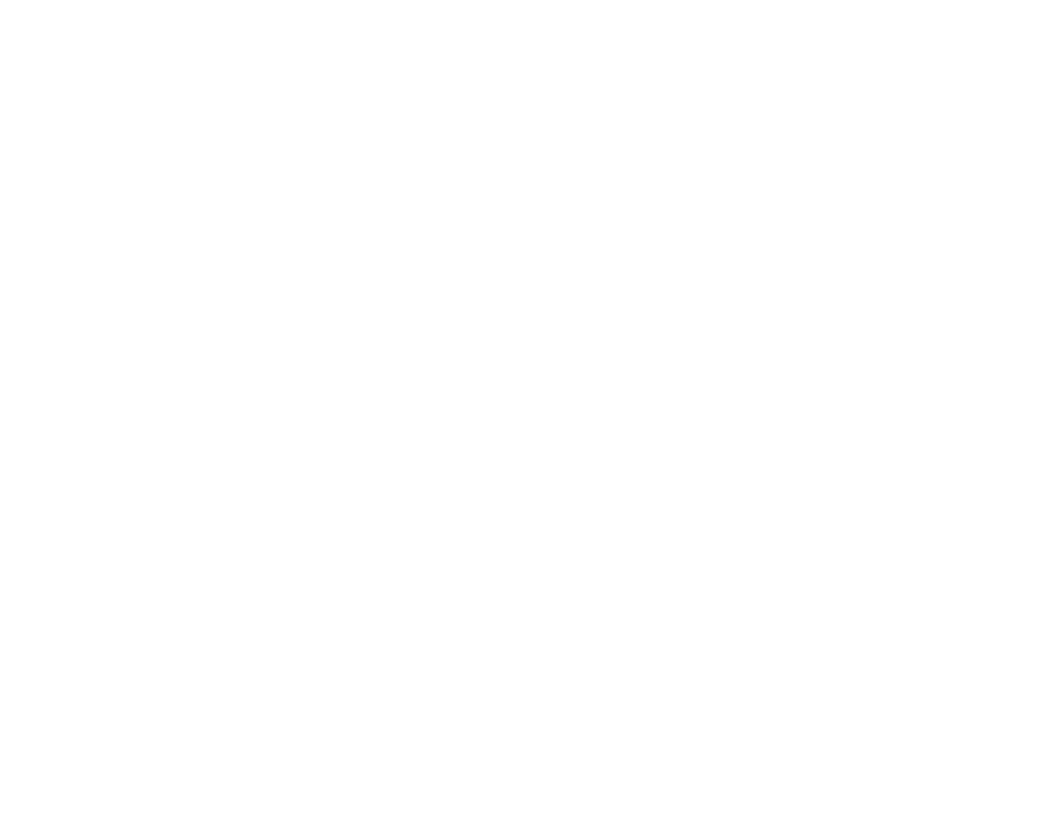
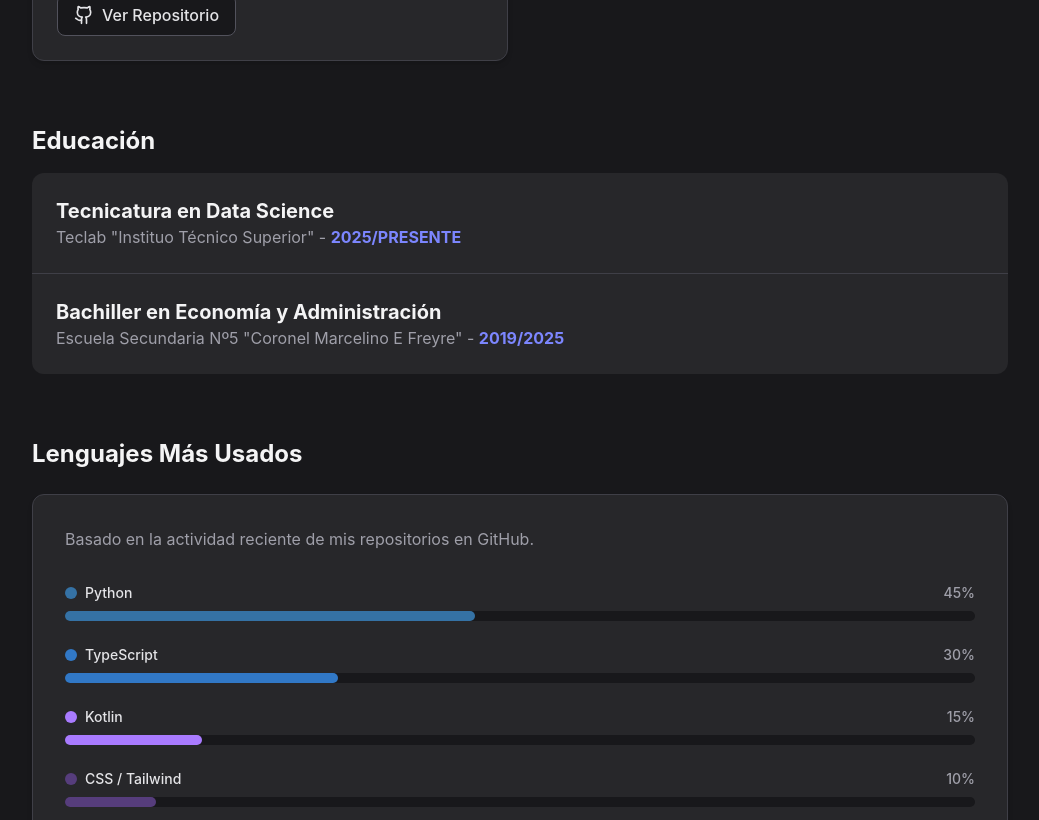
Before and after one commit to MasitasIA/Portafolio-React-MasitasIA, a React (Vite) app: page / in a window 1280 px wide. Shown: the part 1980-2800 px from the top of the page, without its empty margins (120-1159 px from the left). Before the commit the page ends 1913 px from the top, so only its background shows below. Built offline with nearby package versions, Linux system fonts and the light colour scheme.

Commit message:
Agregando Footer, Educación y Stats (#4)

```diff
--- a/src/App.tsx
+++ b/src/App.tsx
@@ -28,6 +28,7 @@
             <a href="#sobre-mi" className="hover:text-indigo-400 transition-colors">Sobre Mí</a>
             <a href="#skills" className="hover:text-indigo-400 transition-colors">Habilidades</a>
             <a href="#proyectos" className="hover:text-indigo-400 transition-colors">Proyectos</a>
+            <a href="#educacion" className="hover:text-indigo-400 transition-colors">Educación</a>
           </nav>
 
           <button
@@ -44,6 +45,7 @@
             <a href="#sobre-mi" onClick={closeMenu} className="text-xl font-medium text-zinc-300 hover:text-indigo-400 transition-colors">Sobre Mí</a>
             <a href="#skills" onClick={closeMenu} className="text-xl font-medium text-zinc-300 hover:text-indigo-400 transition-colors">SKILLS</a>
             <a href="#proyectos" onClick={closeMenu} className="text-xl font-medium text-zinc-300 hover:text-indigo-400 transition-colors">Proyectos</a>
+            <a href="#educacion" onClick={closeMenu} className="text-xl font-medium text-zinc-300 hover:text-indigo-400 transition-colors">Educación</a>
           </nav>
         )}
 
@@ -206,7 +208,7 @@
 
             {/* Proyecto 3: Portafolio Personal */}
             <div className="bg-zinc-800 rounded-xl shadow-md border border-zinc-700 overflow-hidden flex flex-col hover:border-zinc-500 transition-colors group">
-              <div className="w-full h-48 bg-zinc-900 overflow-hidden relative p-0 flex items-center justify-center">
+              <div className="w-full h-100 bg-zinc-900 overflow-hidden relative flex items-center justify-center">
                 <img
                   src="/PORTADA.png"
                   alt="Portafolio Personal / MasitasIA"
@@ -233,11 +235,99 @@
             </div>
 
           </div>
+        </section>
 
+        {/* SECCIÓN: EDUCACIÓN */}
+        <section id="educacion" className="scroll-mt-32">
+          <h2 className="text-2xl font-bold mb-4 text-zinc-100">Educación</h2>
+            <div className='bg-zinc-800 rounded-xl'>
+              <div className='p-6 border-b border-zinc-700'>
+                <h3 className='text-xl font-bold text-zinc-100'>Tecnicatura en Data Science</h3>
+                <p className='text-zinc-400'>Teclab "Instituo Técnico Superior" - <b><span className="text-indigo-400">2025/PRESENTE</span></b></p>
+              </div>
+              <div className='p-6'>
+                <h3 className='text-xl font-bold text-zinc-100'>Bachiller en Economía y Administración</h3>
+                <p className='text-zinc-400'>Escuela Secundaria Nº5 "Coronel Marcelino E Freyre" - <b><span className="text-indigo-400">2019/2025</span></b></p>
+              </div>
+            </div>
+        </section>
+
+{/* SECCIÓN: ESTADÍSTICAS MANUALES */}
+        <section id="estadisticas" className="scroll-mt-32">
+          <h2 className="text-2xl font-bold mb-6 text-zinc-100">Lenguajes Más Usados</h2>
+
+          <div className="bg-zinc-800 rounded-xl shadow-md border border-zinc-700 p-8 hover:border-zinc-500 transition-colors">
+
+            <p className="text-zinc-400 mb-8 text-justify">
+              Basado en la actividad reciente de mis repositorios en GitHub.
+            </p>
+
+            <div className="flex flex-col gap-6">
+
+              {/* Barra 1: Python */}
+              <div>
+                <div className="flex justify-between text-sm font-medium mb-2">
+                  <span className="text-zinc-200 flex items-center gap-2">
+                    <span className="w-3 h-3 rounded-full bg-[#3572A5]"></span> Python
+                  </span>
+                  <span className="text-zinc-400">45%</span>
+                </div>
+                <div className="w-full bg-zinc-900 rounded-full h-2.5">
+                  <div className="bg-[#3572A5] h-2.5 rounded-full" style={{ width: '45%' }}></div>
+                </div>
+              </div>
+
+              {/* Barra 2: TypeScript */}
+              <div>
+                <div className="flex justify-between text-sm font-medium mb-2">
+                  <span className="text-zinc-200 flex items-center gap-2">
+                    <span className="w-3 h-3 rounded-full bg-[#3178C6]"></span> TypeScript
+                  </span>
+                  <span className="text-zinc-400">30%</span>
+                </div>
+                <div className="w-full bg-zinc-900 rounded-full h-2.5">
+                  <div className="bg-[#3178C6] h-2.5 rounded-full" style={{ width: '30%' }}></div>
+                </div>
+              </div>
+
+              {/* Barra 3: Kotlin */}
+              <div>
+                <div className="flex justify-between text-sm font-medium mb-2">
+                  <span className="text-zinc-200 flex items-center gap-2">
+                    <span className="w-3 h-3 rounded-full bg-[#A97BFF]"></span> Kotlin
+                  </span>
+                  <span className="text-zinc-400">15%</span>
+                </div>
+                <div className="w-full bg-zinc-900 rounded-full h-2.5">
+                  <div className="bg-[#A97BFF] h-2.5 rounded-full" style={{ width: '15%' }}></div>
+                </div>
+              </div>
+
+              {/* Barra 4: CSS */}
+              <div>
+                <div className="flex justify-between text-sm font-medium mb-2">
+                  <span className="text-zinc-200 flex items-center gap-2">
+                    <span className="w-3 h-3 rounded-full bg-[#563D7C]"></span> CSS / Tailwind
+                  </span>
+                  <span className="text-zinc-400">10%</span>
+                </div>
+                <div className="w-full bg-zinc-900 rounded-full h-2.5">
+                  <div className="bg-[#563D7C] h-2.5 rounded-full" style={{ width: '10%' }}></div>
+                </div>
+              </div>
+
+            </div>
+
+          </div>
         </section>
 
       </main>
 
+      {/* FOOTER */}
+      <footer className="bg-zinc-950 text-center py-6 border-t border-zinc-800">
+        <p className="text-sm text-zinc-500">&copy; 2026 Nereo Schmidt. Puedes modificar libremente esta web para uso personal o comercial.</p>
+      </footer>
+
     </div>
   )
 }
```
Also changed, not shown: public/PORTADA.png.
